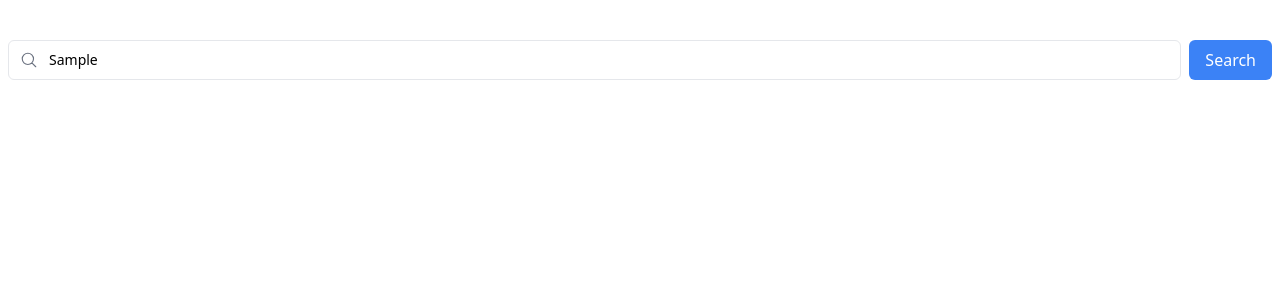
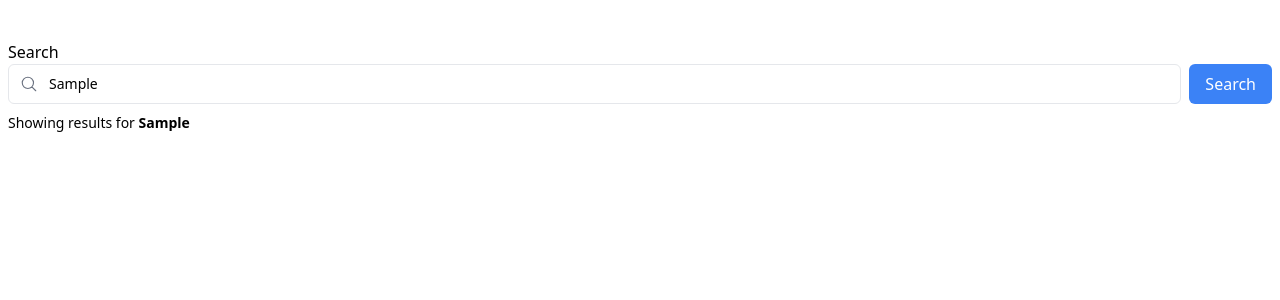
Before and after one commit to OBS-DevOps24/whoknows-legacy, a React (Vite) app in the folder frontend/: page / in a window 1280 px wide. Both pictures are taken after typing "Sample" into the empty fields and a click on the button "Search". Shown: the top 300 px of the page. Built offline with nearby package versions, Linux system fonts and the light colour scheme.

Commit message:
SearchPage

```diff
--- a/frontend/src/App.tsx
+++ b/frontend/src/App.tsx
@@ -4,14 +4,13 @@ import { Routes, Route } from "react-router-dom";
 import About from "./pages/about/About";
 import Register from "./pages/register/Register";
 import Login from "./pages/login/Login";
-import Search from "./pages/search/Search";
+import SearchPage from "./pages/search/SearchPage";
 
 function App() {
   return (
-
     <Layout>
       <Routes>
-        <Route path="/" element={<Search />} />
+        <Route path="/" element={<SearchPage />} />
         <Route path="/about" element={<About />} />
         <Route path="/register" element={<Register />} />
         <Route path="/login" element={<Login />} />
--- /dev/null
+++ b/frontend/src/pages/search/SearchPage.tsx
@@ -0,0 +1,21 @@
+import { useSearchParams } from "react-router-dom";
+import Search from "./Search";
+
+export default function SearchPage() {
+  const [searchParams] = useSearchParams();
+
+  return (
+    <div>
+      <h1>Search</h1>
+      <Search />
+      <div className="my-2">
+        {searchParams.get("q") && (
+          <p className="text-[14px]">
+            Showing results for{" "}
+            <span className="font-bold">{searchParams.get("q")}</span>
+          </p>
+        )}
+      </div>
+    </div>
+  );
+}
```
